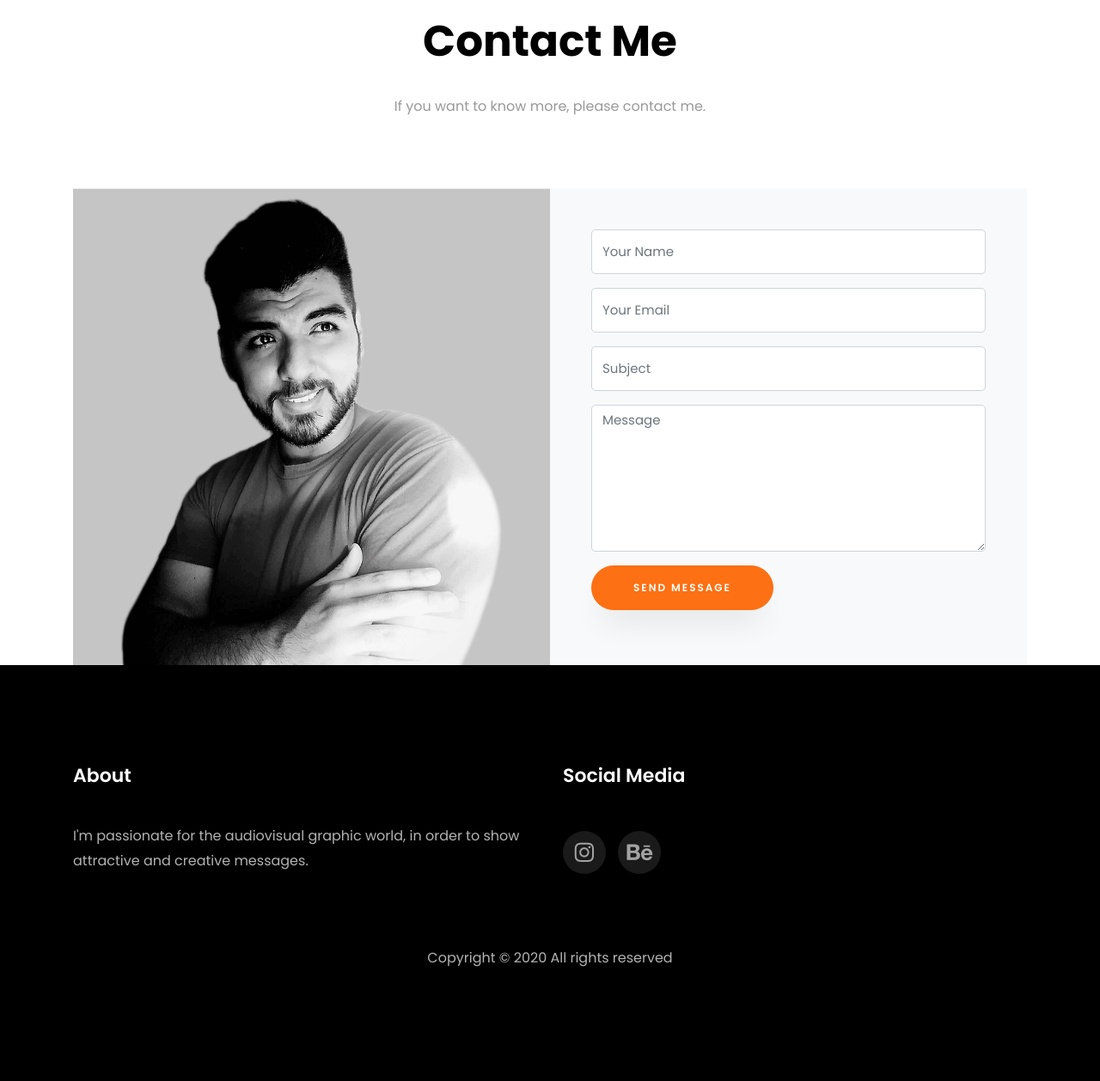
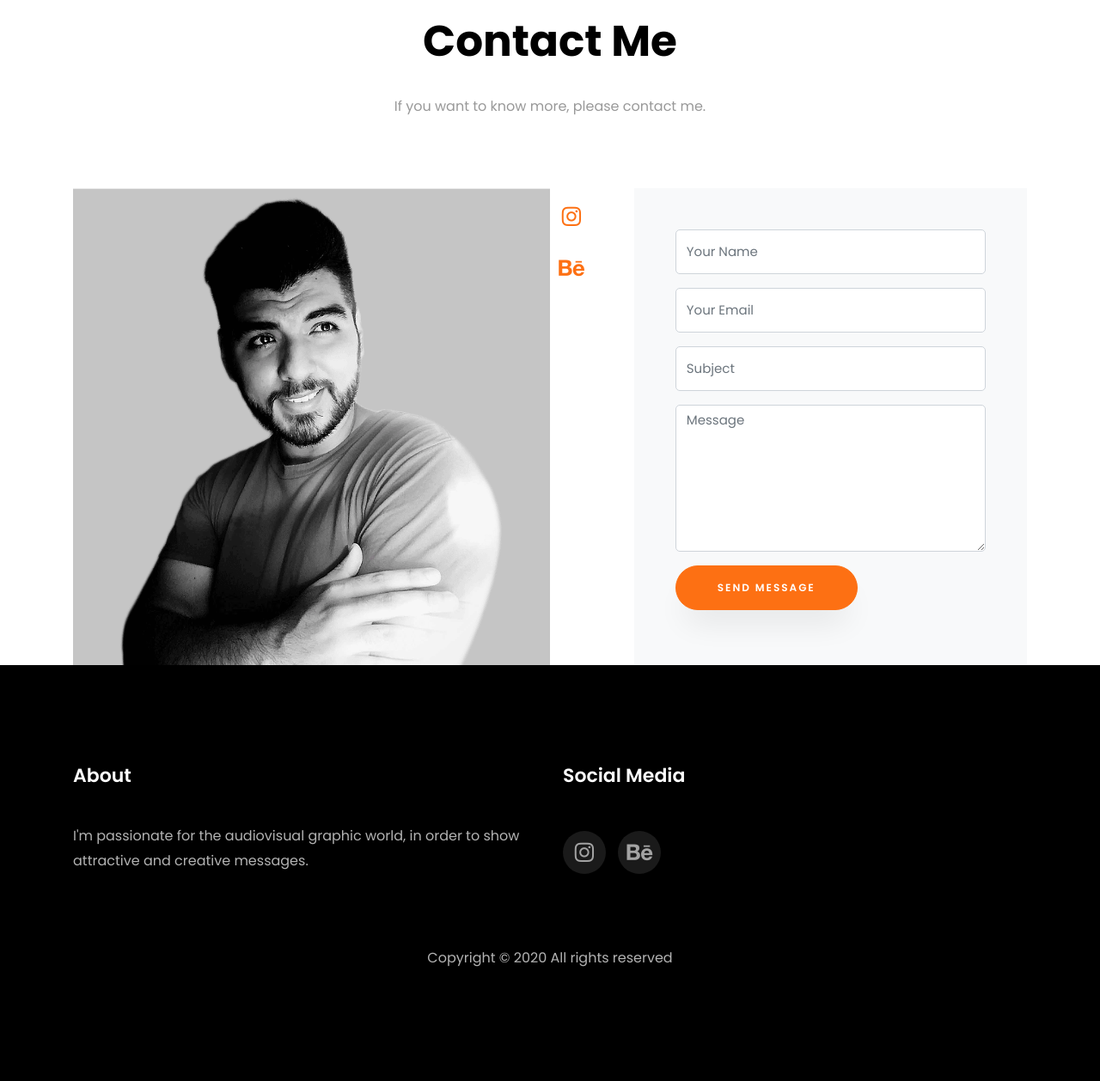
Before and after one commit to diegomonge21/sitio, a PHP site: page / in a window 1280 px wide. Shown: the part 2797-4055 px from the top of the page at 86% size. Run offline with PHP 8.4, Linux system fonts and the light colour scheme; some web fonts are replaced.

Commit message:
Update index.php

```diff
--- a/index.php
+++ b/index.php
@@ -233,6 +233,10 @@
 
         <div class="row no-gutters block-9">
           <div class="col-md-6 order-md-last d-flex">
+		  <ul class="ftco-footer-social list-unstyled float-md-left float-lft mt-2">
+                <li class="ftco-animate"><a href="https://www.instagram.com/monge.design/" target="_blank"><span class="icon-instagram"></span></a></li>
+                <li class="ftco-animate"><a href="https://www.behance.net/mongedesign" target="_blank"><span class="icon-behance"></span></a></li>
+        	</ul>
             <form action="https://formsubmit.co/mongesdesign@gmail.com"method="POST" class="bg-light p-4 p-md-5 contact-form">
               <div class="form-group">
                 <input type="text" class="form-control" placeholder="Your Name">
```
